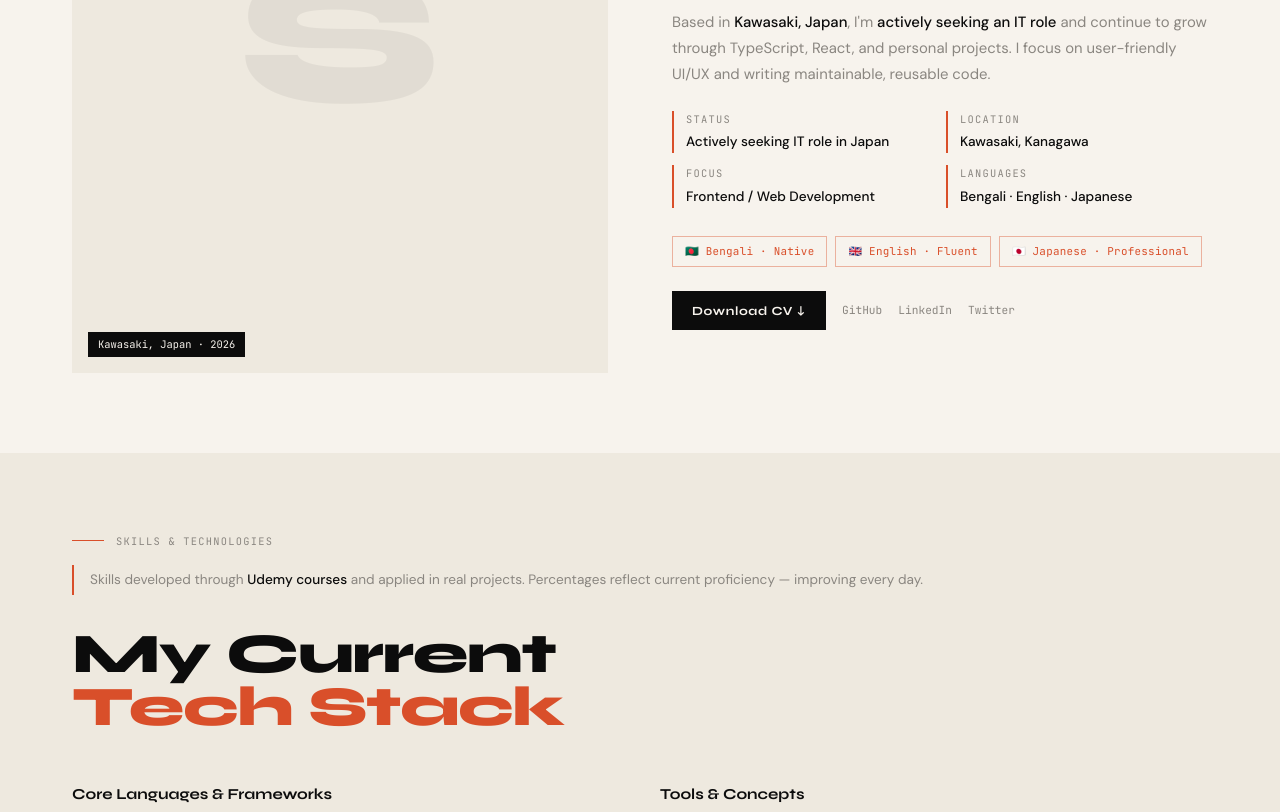
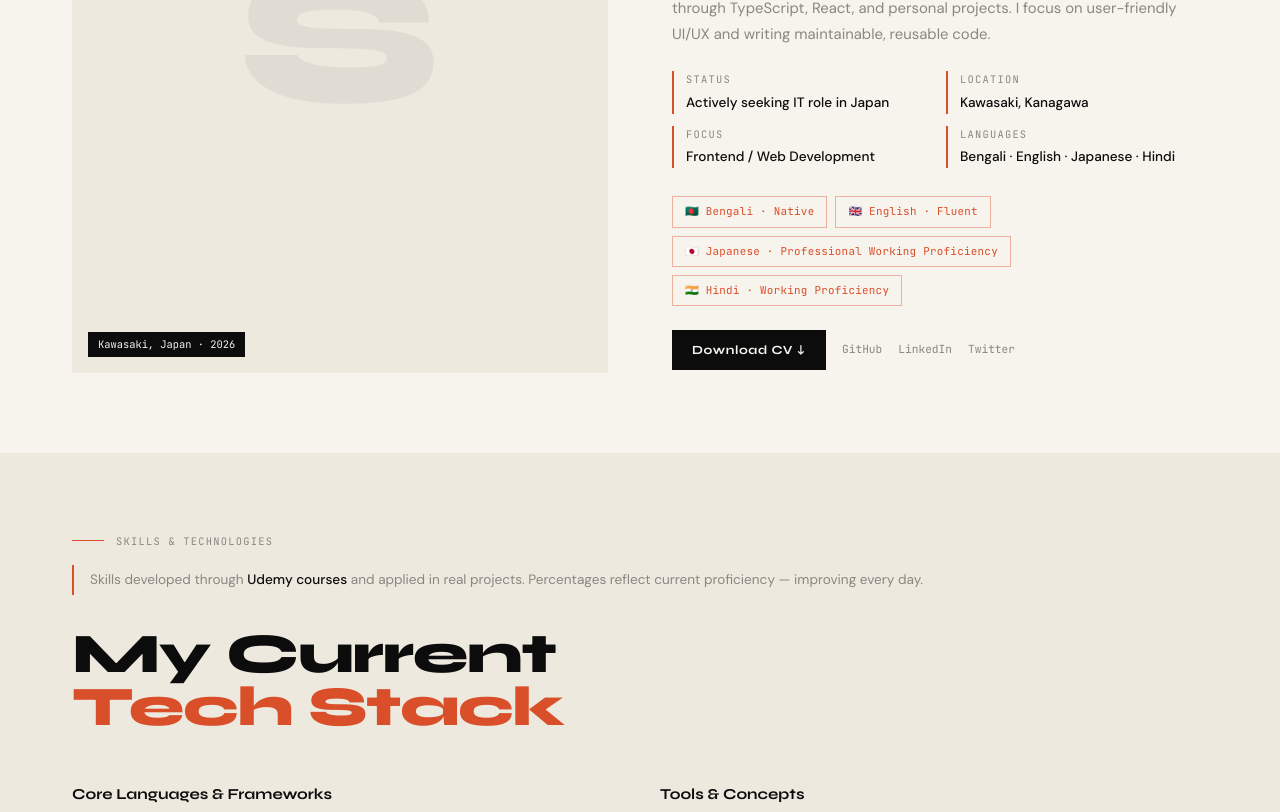
Before and after one commit to shima-taklima/shima-taklima.github.io, a React (Vite) app: page / in a window 1280 px wide. Shown: the part 1128-1940 px from the top of the page. Built offline with nearby package versions, Linux system fonts and the light colour scheme.

Commit message:
Updated language section

```diff
--- a/src/i18n/en.js
+++ b/src/i18n/en.js
@@ -22,7 +22,7 @@ const en = {
     stat1l: 'Designer Exp.',
     stat2n: 'BSc',
     stat2l: 'CSE Degree',
-    stat3n: '3',
+    stat3n: '4',
     stat3l: 'Languages',
   },
 
@@ -62,12 +62,13 @@ const en = {
       ['Status', 'Actively seeking IT role in Japan'],
       ['Location', 'Kawasaki, Kanagawa'],
       ['Focus', 'Frontend / Web Development'],
-      ['Languages', 'Bengali · English · Japanese'],
+      ['Languages', 'Bengali · English · Japanese · Hindi'],
     ],
     langBadges: [
       { icon: '🇧🇩', text: 'Bengali · Native' },
       { icon: '🇬🇧', text: 'English · Fluent' },
-      { icon: '🇯🇵', text: 'Japanese · Professional' },
+      { icon: '🇯🇵', text: 'Japanese · Professional Working Proficiency' },
+      { icon: '🇮🇳', text: 'Hindi · Working Proficiency' },
     ],
     cv: 'Download CV ↓',
     socials: [
@@ -200,7 +201,7 @@ const en = {
     eyebrow: 'Background',
     heading1: 'Education &',
     heading2: 'Experience',
-    note: 'B.Sc. CSE graduate with 1 year of junior designer experience (HTML/CSS/JS) in Bangladesh, professional-level Japanese, and ongoing frontend development in Japan.',
+    note: 'B.Sc. CSE graduate with 1 year of junior designer experience (HTML/CSS/JS) in Bangladesh, professional working proficiency in Japanese, and ongoing frontend development in Japan.',
     ongoing: 'ONGOING',
     nextLabel: "What's Next",
     nexts: [
@@ -278,7 +279,7 @@ const en = {
     intro:
       "I'm <strong>actively seeking an IT role in Japan</strong> — frontend development, web engineering, or related positions. If you think I'd be a good fit, I'd love to hear from you!",
     quote:
-      '"B.Sc. CSE graduate with 1 year of junior designer experience, trilingual (Bengali, English, Japanese), and strong motivation to grow as an IT professional in Japan."',
+      '"B.Sc. CSE graduate with 1 year of junior designer experience, multilingual (Bengali, English, Japanese, Hindi), and strong motivation to grow as an IT professional in Japan."',
     links: [
       [
         'Email',
--- a/src/i18n/ja.js
+++ b/src/i18n/ja.js
@@ -22,7 +22,7 @@ const ja = {
     stat1l: 'デザイナー経験',
     stat2n: 'CSE',
     stat2l: '理工学士',
-    stat3n: '3言語',
+    stat3n: '4言語',
     stat3l: '対応可',
   },
 
@@ -62,12 +62,13 @@ const ja = {
       ['状況', '日本国内のIT職を求職中'],
       ['所在地', '神奈川県川崎市'],
       ['専門', 'フロントエンド / Web開発'],
-      ['言語', 'ベンガル語 · 英語 · 日本語'],
+      ['言語', 'ベンガル語 · 英語 · 日本語 · ヒンディー語'],
     ],
     langBadges: [
       { icon: '🇧🇩', text: 'ベンガル語 · 母語' },
       { icon: '🇬🇧', text: '英語 · 流利' },
-      { icon: '🇯🇵', text: '日本語 · ビジネスレベル' },
+      { icon: '🇯🇵', text: '日本語 · プロフェッショナルな実務レベル' },
+      { icon: '🇮🇳', text: 'ヒンディー語 · 日常業務レベル' },
     ],
     cv: '履歴書をDL ↓',
     socials: [
@@ -200,7 +201,7 @@ const ja = {
     eyebrow: '経歴',
     heading1: '学歴と',
     heading2: '職歴',
-    note: 'CSE理工学士号取得。バングラデシュでジュニアデザイナー（HTML/CSS/JS）として1年の実務経験。日本語ビジネスレベル。現在もフロントエンド開発を継続しています。',
+    note: 'CSE理工学士号取得。バングラデシュでジュニアデザイナー（HTML/CSS/JS）として1年の実務経験。日本語プロフェッショナルな実務レベル。現在もフロントエンド開発を継続しています。',
     ongoing: '進行中',
     nextLabel: '今後の目標',
     nexts: [
@@ -278,7 +279,7 @@ const ja = {
     intro:
       '現在、<strong>日本国内のITポジション</strong>（フロントエンド開発・Webエンジニアリング等）を積極的に探しています。ご興味をお持ちいただけましたら、ぜひご連絡ください！',
     quote:
-      '「CSE理工学士号、ジュニアデザイナーとして1年の実務経験、3言語対応（ベンガル語・英語・日本語）。日本でITエンジニアとして成長し、貢献したいと考えています。」',
+      '「CSE理工学士号、ジュニアデザイナーとして1年の実務経験、4言語対応（ベンガル語・英語・日本語・ヒンディー語）。日本でITエンジニアとして成長し、貢献したいと考えています。」',
     links: [
       [
         'メール',
```
